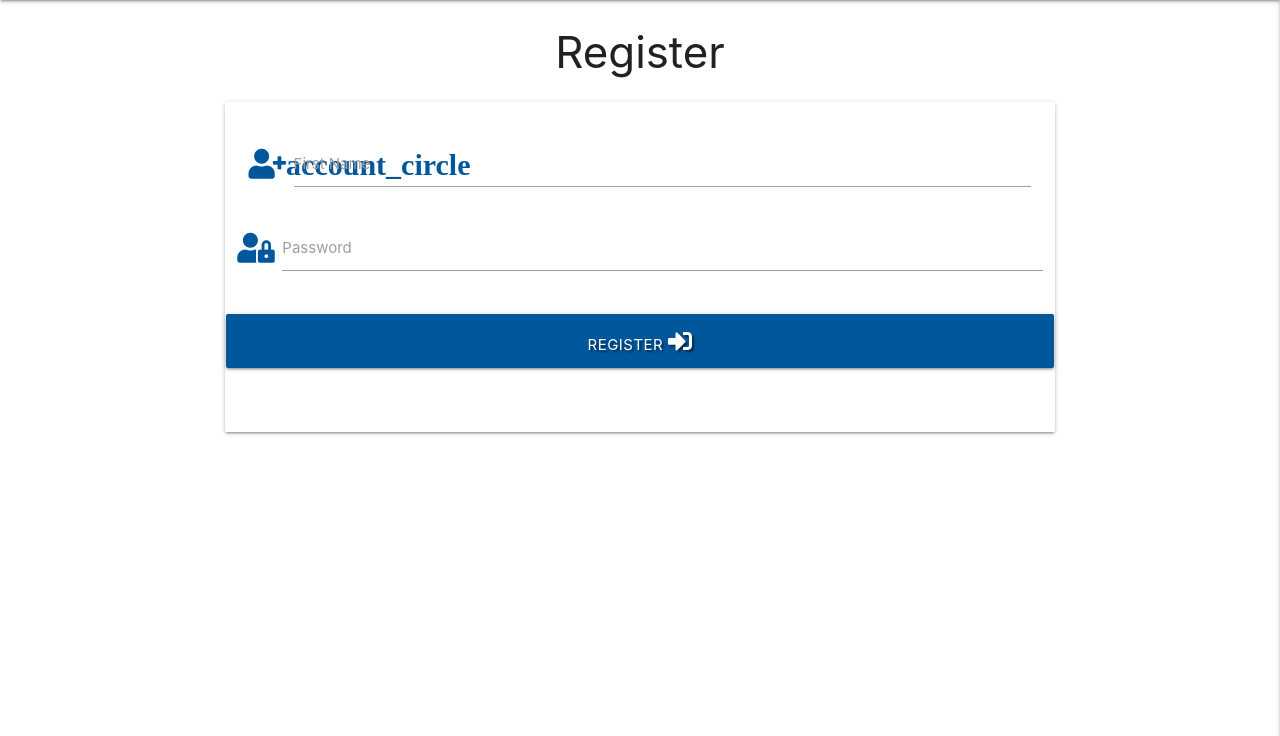
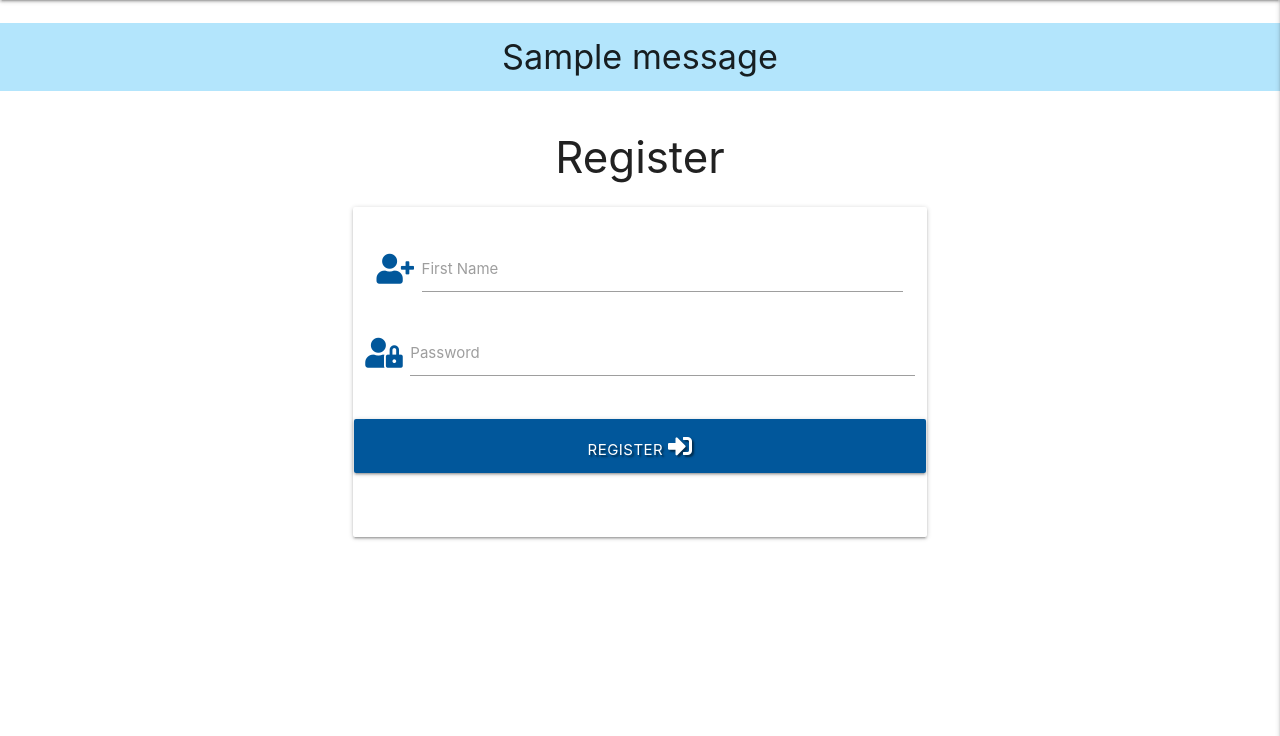
Before and after one commit to LogisticBravo/flask_task_manager_project, a Flask app: page /register in a window 1280 px wide. Shown: the part 64-800 px from the top of the page. Run offline with Flask 2, Linux system fonts and the light colour scheme; one stand-in notice (Sample message) is shown; some libraries are stand-ins or nearby versions.

Commit message:
Add register functionality

```diff
--- a/app.py
+++ b/app.py
@@ -26,6 +26,22 @@ def get_tasks():
 
 @app.route("/register", methods =["GET", "POST"])
 def register():
+    if request.method == "POST":
+        #check if username already exists in database
+        existing_user = mongo.db.users.find_one(
+            {"username" : request.form.get("username").lower()})
+        if existing_user:
+            flash("Username already exists")
+            return redirect(url_for("register"))
+        register = {
+            "username" : request.form.get("username").lower(),
+            "password" : generate_password_hash(request.form.get("password"))
+        }
+        mongo.db.users.insert_one(register)
+
+        #put the new user into "session" cookie
+        session["user"] = request.form.get("username").lower()
+        flash("Registration Successful!")
     return render_template("register.html")
 
 
--- a/static/css/style.css
+++ b/static/css/style.css
@@ -1,3 +1,7 @@
 .text-shadow{
     text-shadow: 2px 2px 2px rgba(0,0,0,0.5);
 }
+
+.flashes h4 {
+    line-height: 2;
+}
--- a/templates/base.html
+++ b/templates/base.html
@@ -48,9 +48,23 @@
         </ul>
     </header>
 
+    <section>
+        <!--flash messages-->
+        {% with messages = get_flashed_messages() %}
+            {% if messages %}
+                {% for message in messages %}
+                <div class="row flashes">
+                    <h4 class="light-blue lighten-4 center-align">{{ message }}</h4>
+                </div>
+                {% endfor %}
+            {% endif %}
+        {% endwith %}
+    </section>
+
+<main class="container">
     {% block content %}
     {% endblock %}
-
+</main>
     <script src="https://code.jquery.com/jquery-3.6.0.min.js"
         integrity="sha256-/xUj+3OJU5yExlq6GSYGSHk7tPXikynS7ogEvDej/m4=" crossorigin="anonymous"></script>
     <script src="https://cdnjs.cloudflare.com/ajax/libs/materialize/1.0.0/js/materialize.min.js"></script>
--- a/templates/register.html
+++ b/templates/register.html
@@ -7,15 +7,15 @@
             <!--username-->
             <div class="row">
                 <div class="input-field col s12">
-                    <i class="fas fa-user-plus prefix light-blue-text text-darken-4">account_circle</i>
-                    <input id="username" name="username" type="text" class="validate">
+                    <i class="fas fa-user-plus prefix light-blue-text text-darken-4"></i>
+                    <input id="username" name="username" type="text" pattern="^[a-zA-Z0-9]{5,15}$" class="validate" minlength="5" maxlength="15" required>
                     <label for="username">First Name</label>
                 </div>
                 <!--Password-->
                 <div class="row">
                     <div class="input-field col s12">
                         <i class="fas fa-user-lock prefix light-blue-text text-darken-4"></i>
-                        <input id="password" name="password" type="password" class="validate">
+                        <input id="password" name="password" pattern="^[a-zA-Z0-9]{5,15}$" type="password" minlength="5" maxlength="15" class="validate" required>
                         <label for="password">Password</label>
                     </div>
                 </div>
```
